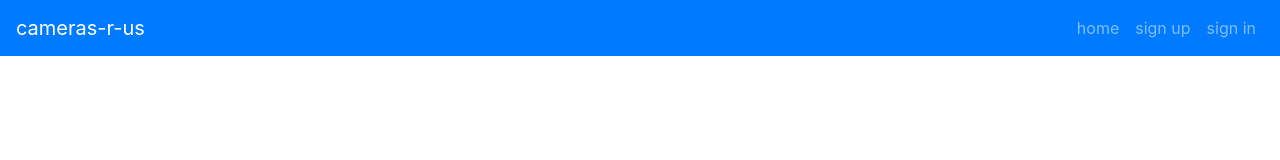
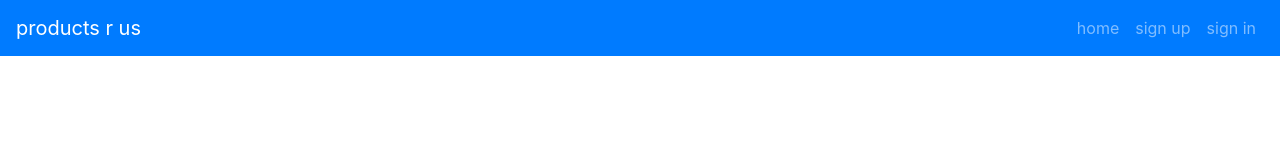
Before and after one commit to sei-htmlephants/react-ecommerce-client, a React app: page /sign-in in a window 1280 px wide. Shown: the top 160 px of the page. Built offline with nearby package versions, Linux system fonts and the light colour scheme.

Commit message:
changed title of app

```diff
--- a/public/index.html
+++ b/public/index.html
@@ -11,7 +11,7 @@ unless you know exactly what you're doing! -->
     <link rel="manifest" href="%PUBLIC_URL%/manifest.json">
     <link rel="shortcut icon" href="%PUBLIC_URL%/favicon.ico">
 
-    <title>React App</title>
+    <title>Cameras R Us</title>
   </head>
   <body>
     <noscript>
--- a/src/components/Header/Header.js
+++ b/src/components/Header/Header.js
@@ -27,7 +27,7 @@ const alwaysOptions = (
 const Header = ({ user }) => (
   <Navbar bg="primary" variant="dark" expand="md">
     <Navbar.Brand href="#">
-      cameras-r-us
+      products r us
     </Navbar.Brand>
     <Navbar.Toggle aria-controls="basic-navbar-nav" />
     <Navbar.Collapse id="basic-navbar-nav">
```
